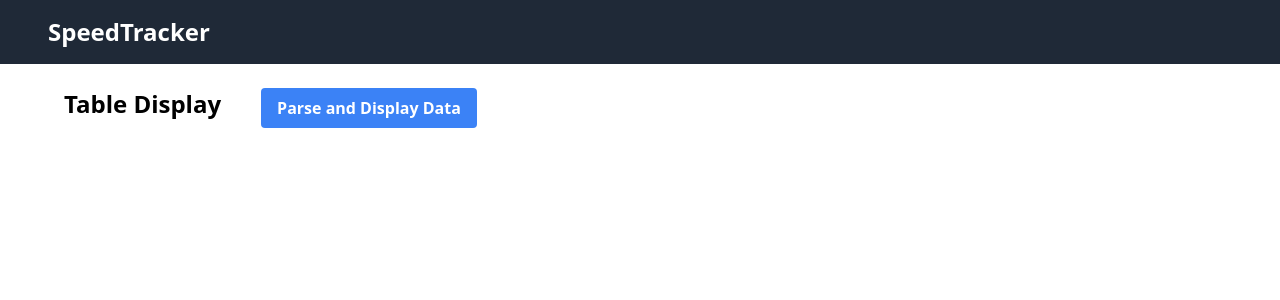
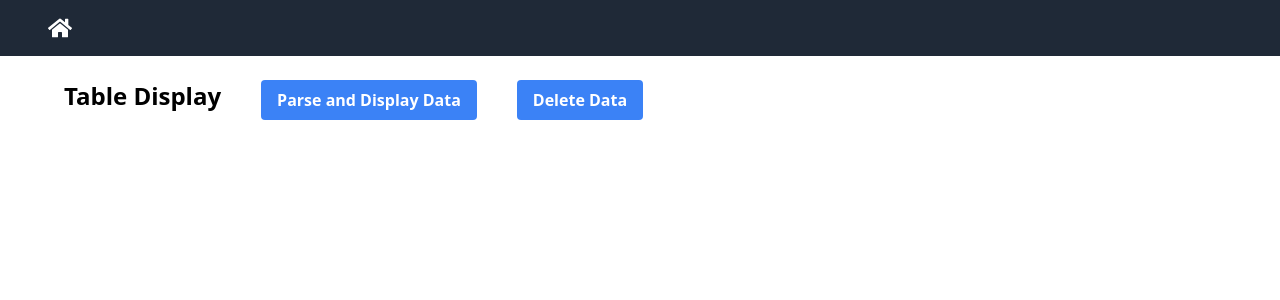
Before and after one commit to MatthiasSteininger/MedWeb, a React (Vite) app in the folder src/SpeedTracker/SpeedTrackerUI/: page /table in a window 1280 px wide. Shown: the top 300 px of the page. Built offline with nearby package versions, Linux system fonts and the light colour scheme.

Commit message:
raceResultContext

```diff
--- a/src/SpeedTracker/SpeedTrackerUI/package.json
+++ b/src/SpeedTracker/SpeedTrackerUI/package.json
@@ -12,8 +12,11 @@
   "dependencies": {
     "ag-grid-community": "^33.0.3",
     "ag-grid-react": "^33.0.3",
+    "chart.js": "^4.4.7",
     "react": "^18.2.0",
+    "react-chartjs-2": "^5.3.0",
     "react-dom": "^18.2.0",
+    "react-icons": "^5.4.0",
     "react-router-dom": "^7.1.1"
   },
   "devDependencies": {
--- a/src/SpeedTracker/SpeedTrackerUI/src/App.tsx
+++ b/src/SpeedTracker/SpeedTrackerUI/src/App.tsx
@@ -1,9 +1,10 @@
-import React from 'react';
+import React, { useState } from 'react';
 import { BrowserRouter as Router, Route, Routes } from 'react-router-dom';
 import TablePage from './pages/TablePage';
 import GridPage from './pages/GridPage';
 import HomePage from './pages/HomePage';
 import Navbar from './components/Navbar';
+//import { RaceResultsProvider } from './RaceResultsContext';
 
 const App = () => {
   return (
--- a/src/SpeedTracker/SpeedTrackerUI/src/components/Navbar.tsx
+++ b/src/SpeedTracker/SpeedTrackerUI/src/components/Navbar.tsx
@@ -1,13 +1,23 @@
 import React from 'react';
-import { useNavigate } from 'react-router-dom';
+import { useNavigate, useLocation } from 'react-router-dom';
+import { FaHome } from 'react-icons/fa';
 
 function Navbar() {
-  const navigate = useNavigate(); // Use the useNavigate hook
+  const navigate = useNavigate();
+  const location = useLocation();
+
+  if (location.pathname === '/') {
+    return <>
+    </>
+  }
 
   return (
     <nav className="bg-gray-800 w-full p-4 px-12 flex justify-between items-center h-auto">
-      <div className="text-white text-2xl font-bold cursor-pointer hover:text-gray-300" onClick={() => navigate('/')}>
-        SpeedTracker
+      <div
+        className="text-white text-2xl font-bold cursor-pointer hover:text-gray-300 flex items-center"
+        onClick={() => navigate('/')}
+      >
+        <FaHome />
       </div>
     </nav>
   );
--- a/src/SpeedTracker/SpeedTrackerUI/src/pages/GridPage.tsx
+++ b/src/SpeedTracker/SpeedTrackerUI/src/pages/GridPage.tsx
@@ -1,10 +1,50 @@
-import React from 'react';
+import React, { useEffect, useState } from 'react';
+
+type RaceResult = {
+  name: string;
+  time: string;
+  position: number;
+};
 
 const GridPage = () => {
+  const [raceResults, setRaceResults] = useState<RaceResult[]>([]); // Zustand mit spezifischem Typ
+
+  const loadFileContent = () => {
+    const filePath = 'C:\\_repos\\MedWeb\\src\\SpeedTracker\\Data\\data1.json';
+
+    window.electronAddon.readFile(filePath)
+      .then((content: string) => {
+        const raceResultsLines = content.trim().split('\n').slice(0, 200);
+        const localRaceResults = raceResultsLines.map((line) => JSON.parse(line) as RaceResult);
+        setRaceResults(localRaceResults);
+      })
+      .catch((error: Error) => {
+        console.error('Error reading file:', error);
+      });
+  };
+
+
+
+
   return (
     <div className="text-center">
       <h1 className="text-3xl font-bold text-blue-600 mb-6">Grid View</h1>
-      <p className="text-lg text-gray-600">This will be the grid view. Customize as needed.</p>
+      <p className="text-lg text-gray-600 mb-4">This will be the grid view. Customize as needed.</p>
+
+      <div className="grid grid-cols-1 md:grid-cols-3 gap-4">
+        {raceResults.length > 0 ? (
+          raceResults.map((result, index) => (
+            <div key={index} className="p-4 border rounded shadow">
+              <p><strong>Result {index + 1}:</strong></p>
+              <pre className="text-left text-sm bg-gray-100 p-2 rounded">
+                {JSON.stringify(result, null, 2)}
+              </pre>
+            </div>
+          ))
+        ) : (
+          <p className="text-gray-500">No race results available.</p>
+        )}
+      </div>
     </div>
   );
 };
--- a/src/SpeedTracker/SpeedTrackerUI/src/pages/HomePage.tsx
+++ b/src/SpeedTracker/SpeedTrackerUI/src/pages/HomePage.tsx
@@ -5,9 +5,9 @@ const HomePage = () => {
   return (
     <div className="bg-gradient-to-r from-blue-500 to-teal-400 flex flex-col items-center justify-center space-y-4 p-4 flex-grow">
       <div className="text-left space-y-4">
-        <h1 className="text-5xl font-bold text-white">Welcome to SpeedTracker</h1>
+        <h1 className="text-5xl font-bold text-white">SpeedTracker</h1>
         <p className="text-xl text-white">
-          Track and manage your data effortlessly with SpeedTracker.
+          SpeedTracker für die BerufsfeuerwehrLinz.
         </p>
         <div className="space-x-4">
           <Link to="/table">
--- a/src/SpeedTracker/SpeedTrackerUI/src/pages/TablePage.tsx
+++ b/src/SpeedTracker/SpeedTrackerUI/src/pages/TablePage.tsx
@@ -1,27 +1,36 @@
-import React, { useState } from 'react';
+import React, { useEffect, useState } from 'react';
 
 const TablePage = () => {
-  const [raceResults, setRaceResults] = useState([]);
+  // Initialize state from localStorage or empty array
+  const [raceResults, setRaceResults] = useState(() => {
+    const savedResults = localStorage.getItem('raceResults');
+    return savedResults ? JSON.parse(savedResults) : [];
+  });
+
+  useEffect(() => {
+    // Speichert den Zustand von raceResults im localStorage, wenn sich der Zustand ändert
+    if (raceResults.length > 0) {
+      localStorage.setItem('raceResults', JSON.stringify(raceResults));
+    }
+  }, [raceResults]);
 
   const loadFileContent = () => {
-    const filePath = 'C:\\_GitHUB\\@LVR-P\\MedWeb\\src\\SpeedTracker\\Data\\data1.json';
+    const filePath = 'C:\\_repos\\MedWeb\\src\\SpeedTracker\\Data\\data1.json';
 
-    // Use the `readFile` function exposed via the preload script
-    // window.ipcRenderer.invoke('read-file', filePath);
-    // window.stone.readFile(filePath);
     window.electronAddon.readFile(filePath).then((content: string) => {
-      console.log(content); // Print file content to the console
-      // const raceResultsJson = content.substring(0, 400);
-      // i also had to trim in order for it to work - i guess the fileend newline
-
-      const raceResultsLines = content.trim().split('\n'); //he was not a fan of \r\n - even tho notepad told me that was the content
-      const localRaceResults: any = raceResultsLines.map((line) => JSON.parse(line)); //like select in linq -> map every json entry (string) to object
-      setRaceResults(localRaceResults)
-
+      const raceResultsLines = content.trim().split('\n').slice(0, 200);
+      const localRaceResults: any = raceResultsLines.map((line) => JSON.parse(line));
+      setRaceResults(localRaceResults);
     }).catch((error: Error) => {
       console.error('Error reading file:', error);
-    })
-  }
+    });
+  };
+
+  const clearTable = () => {
+    setRaceResults([]);  // Leert die Tabelle, indem der Zustand auf ein leeres Array gesetzt wird
+    localStorage.removeItem('raceResults');  // Entfernt die Daten aus dem localStorage
+    console.log('Table cleared');
+  };
 
   return (
     <div className="p-6 px-16 flex flex-col">
@@ -32,6 +41,13 @@ const TablePage = () => {
           className="bg-blue-500 hover:bg-blue-700 text-white font-bold py-2 px-4 rounded mb-4"
         >
           Parse and Display Data
+        </button>
+
+        <button
+          onClick={clearTable}
+          className='bg-blue-500 hover:bg-blue-700 text-white font-bold py-2 px-4 rounded mb-4'
+        >
+          Delete Data
         </button>
       </div>
 
@@ -49,8 +65,8 @@ const TablePage = () => {
             </tr>
           </thead>
           <tbody>
-            {raceResults.map((item: any, index) => (
-              <tr key={index} className="border-t">
+            {raceResults.map((item: any, index: number) => (
+              <tr key={index} className={`${index % 2 === 0 ? 'bg-gray-100' : 'bg-white'} border-t`}>
                 <td className='py-2 px-4 border'>{index + 1}</td>
                 <td className="py-2 px-4 border">{item.ID}</td>
                 <td className="py-2 px-4 border">{item.Bib}</td>
```
Also changed, not shown: src/SpeedTracker/SpeedTrackerUI/src/components/RaceResultContext.tsx (added), 1 other file (tests, documents, lock files or other folders).
